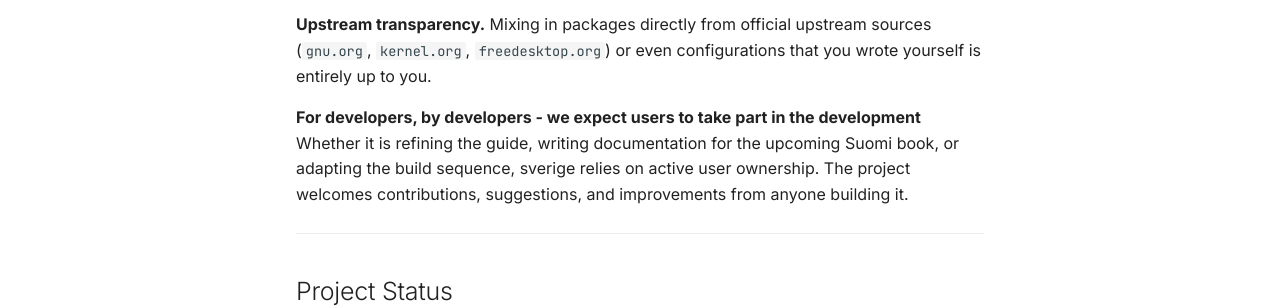
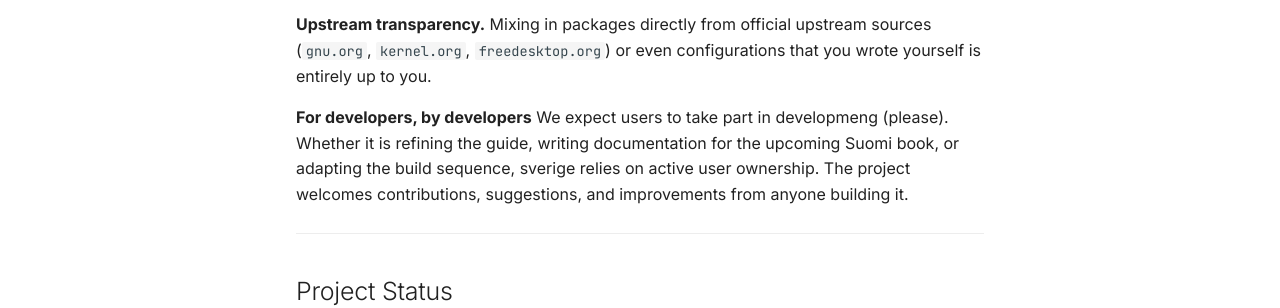
Before and after one commit to ollipix/sverige, an MkDocs documentation site: the page built from docs/about.md, in a window 1280 px wide and 1142 px high. Shown: the part 527-835 px from the top of the window. Built offline with MkDocs 1.6.1 and Material for MkDocs 9.7.7, drawn with Linux system fonts in a browser that asks for light colours.

```diff
--- a/docs/about.md
+++ b/docs/about.md
@@ -10,8 +10,8 @@
   **Upstream transparency.**
   Mixing in packages directly from official upstream sources (`gnu.org`, `kernel.org`, `freedesktop.org`) or even configurations that you wrote yourself is entirely up to you.
 
- **For developers, by developers - we expect users to take part in the development**
-  Whether it is refining the guide, writing documentation for the upcoming Suomi book, or adapting the build sequence, sverige relies on active user ownership. The project welcomes contributions, suggestions, and improvements from anyone building it.
+ **For developers, by developers**
+ We expect users to take part in developmeng (please). Whether it is refining the guide, writing documentation for the upcoming Suomi book, or adapting the build sequence, sverige relies on active user ownership. The project welcomes contributions, suggestions, and improvements from anyone building it.
 
 ---
 
```
